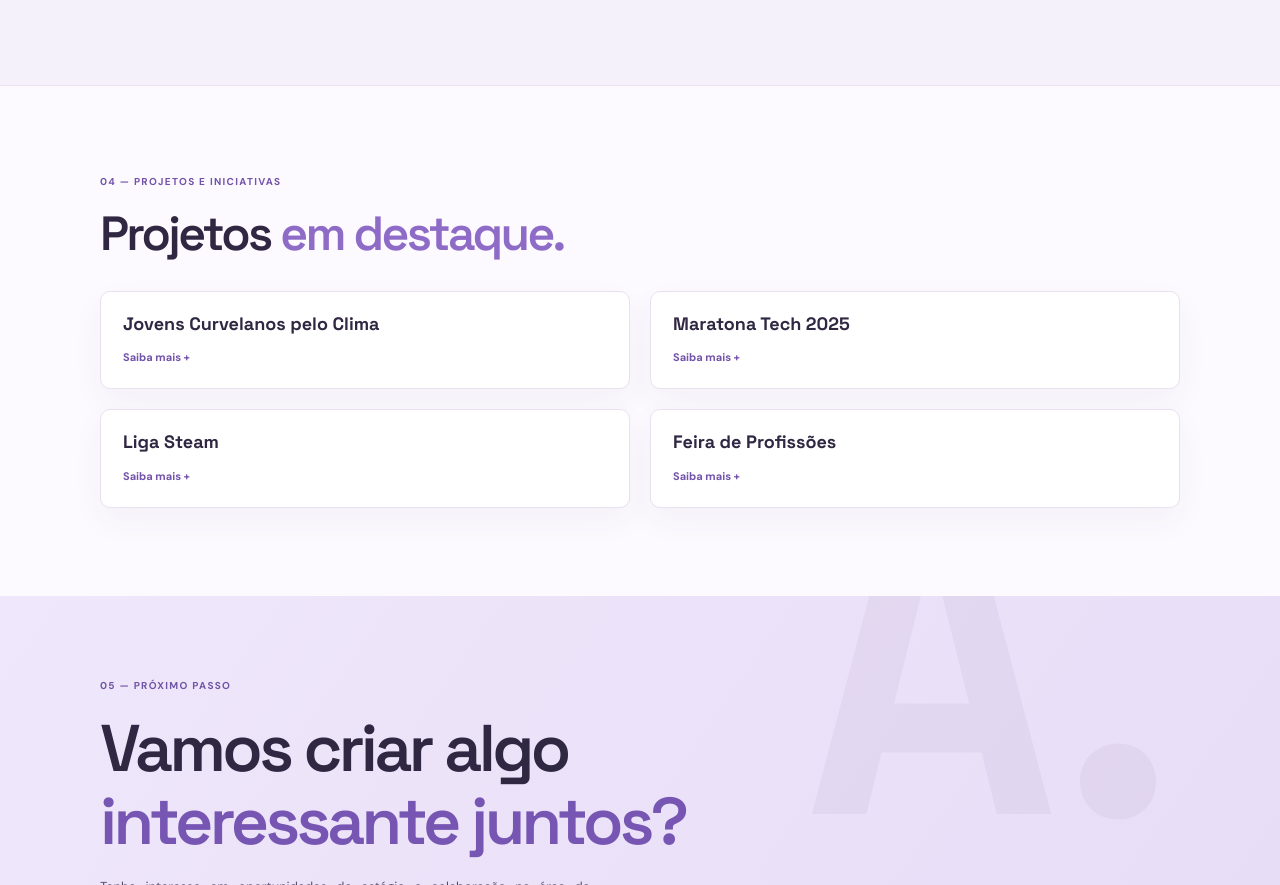
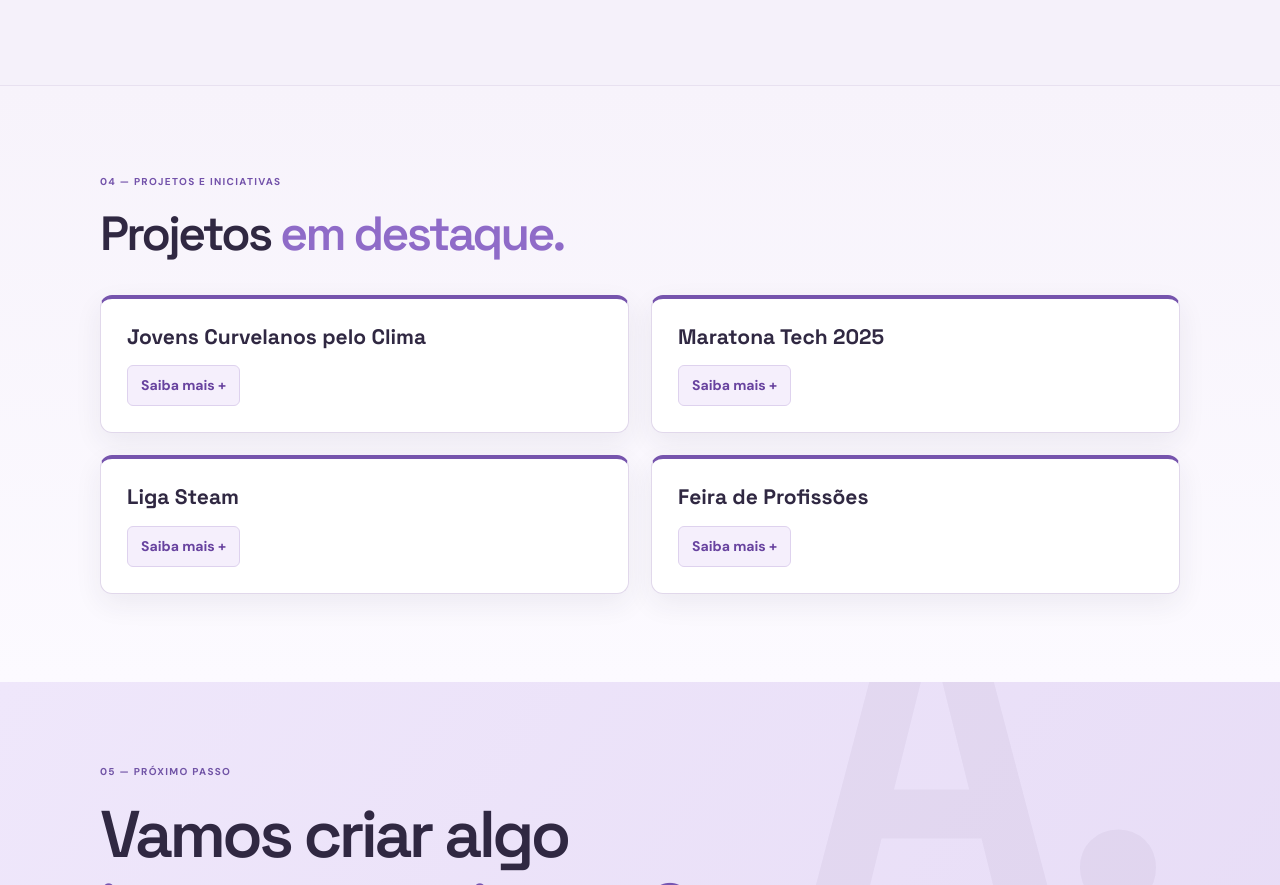
Before and after one commit to ferreiradossantosanapaula175-rgb/Portfolio, a plain HTML site: page index.html in a window 1280 px wide. Shown: the part 2082-2967 px from the top of the page. Drawn offline with Linux system fonts and the light colour scheme.

Commit message:
Criação de Portfolio

```diff
--- a/style.css
+++ b/style.css
@@ -107,10 +107,11 @@ button { font: inherit; }
 .timeline p strong { color: #4d4359; font-weight: 600; }
 
 /* Projetos */
-.project-heading { margin-bottom: 30px; }
-.projects { display: grid; grid-template-columns: repeat(2, minmax(0, 1fr)); gap: 20px; }
-.project { display: flex; min-width: 0; flex-direction: column; overflow: hidden; border: 1px solid var(--line); border-radius: 10px; background: var(--surface); box-shadow: 0 12px 32px #402c5f0c; transition: transform .2s ease, box-shadow .2s ease; }
-.project:hover { transform: translateY(-3px); box-shadow: 0 18px 38px #402c5f18; }
+#projetos { background: linear-gradient(180deg, #f7f3fb 0%, #fcfaff 100%); }
+.project-heading { margin-bottom: 34px; }
+.projects { display: grid; grid-template-columns: repeat(2, minmax(0, 1fr)); gap: 22px; }
+.project { position: relative; display: flex; min-width: 0; flex-direction: column; overflow: hidden; border: 1px solid #e1d8eb; border-top: 4px solid #7654ad; border-radius: 12px; background: var(--surface); box-shadow: 0 10px 28px #30284212; transition: transform .2s ease, box-shadow .2s ease; }
+.project:hover { transform: translateY(-3px); box-shadow: 0 16px 34px #30284220; }
 .art { position: relative; isolation: isolate; display: grid; height: 230px; flex: 0 0 auto; place-items: center; overflow: hidden; border-bottom: 1px solid var(--line); background: radial-gradient(ellipse at 18% 18%, #fff 0, transparent 36%), linear-gradient(140deg, #eee6fb, #e3d8f2); }
 .art-two { background: radial-gradient(ellipse at 82% 20%, #fff 0, transparent 36%), linear-gradient(140deg, #e8e4f7, #dcd4ec); }
 .art-three { background: radial-gradient(ellipse at 20% 80%, #fff 0, transparent 38%), linear-gradient(140deg, #f1e7f4, #e4d8eb); }
@@ -128,18 +129,20 @@ button { font: inherit; }
 .studio > div { color: var(--accent); font-size: 9px; letter-spacing: 5px; }
 .studio > b { display: block; margin-top: 8px; color: #392e4a; font: 25px/.98 var(--font-display); letter-spacing: -.05em; }
 .studio > i { display: block; margin-top: 8px; color: #75688a; font-size: 7px; font-style: normal; letter-spacing: .1em; }
-.project-info { display: flex; flex: 1; flex-direction: column; align-items: flex-start; padding: 20px 22px 22px; }
+.project-info { display: flex; flex: 1; flex-direction: column; align-items: flex-start; padding: 24px 26px 26px; }
 .project-info label { color: var(--accent-dark); font-size: 8px; font-weight: 700; letter-spacing: .12em; }
-.project h3 { margin: 0 0 12px; font-size: 18px; line-height: 1.35; }
-.project-info p { flex: 1; margin: 0; color: var(--ink-soft); font-size: 11px; line-height: 1.75; text-align: justify; }
+.project h3 { margin: 0 0 14px; color: #302842; font-size: 21px; line-height: 1.35; }
+.project-info p { flex: 1; margin: 0; color: #51465f; font-size: 15px; line-height: 1.75; text-align: left; }
 .project-info > a { display: inline-block; margin-top: 16px; color: var(--accent-dark); font-size: 10px; font-weight: 700; }
 .project-info > a:hover { color: var(--accent); }
 .project-details { width: 100%; }
-.project-details summary { width: fit-content; color: var(--accent-dark); cursor: pointer; font-size: 11px; font-weight: 700; list-style: none; }
+.project-details summary { width: fit-content; padding: 8px 13px; border: 1px solid #ded2ee; border-radius: 6px; background: #f5effc; color: #68439f; cursor: pointer; font-size: 14px; font-weight: 700; list-style: none; transition: background .2s ease, border-color .2s ease; }
+.project-details summary:hover { border-color: #bda6dc; background: #eee5f8; }
+.project-details summary:focus-visible { outline: 2px solid var(--accent-dark); outline-offset: 3px; }
 .project-details summary::-webkit-details-marker { display: none; }
 .project-details summary::after { content: " +"; }
 .project-details[open] summary::after { content: " −"; }
-.project-details p { margin-top: 12px; }
+.project-info .project-details p { margin-top: 14px; padding: 14px 16px; border-left: 3px solid #a98acb; border-radius: 0 6px 6px 0; background: #f8f5fb; color: #463c54; font-size: 15px; line-height: 1.8; }
 .project-logo { display: block; width: min(100%, 220px); height: auto; margin: 18px auto 12px; }
 .project-logo-wide { width: min(100%, 420px); }
 
```
